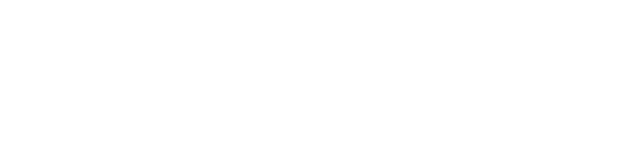
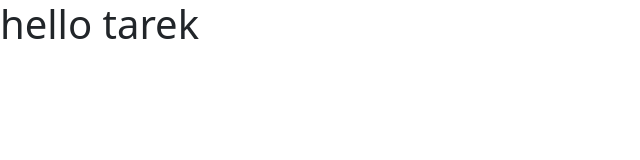
Before and after one commit to tarekalways/bootstrap-project-one, a plain HTML site: page index.html in a window 1280 px wide. Shown: the whole page, without its empty margins (0-640 px from the left). Drawn offline with nearby package versions, Linux system fonts and the light colour scheme.

Commit message:
second commit

```diff
--- a/index.html
+++ b/index.html
@@ -9,6 +9,8 @@
 </head>
 <body>
 
+  <h1>hello tarek</h1>
+
   <!-- Bootstrap Js Cdn Link -->
   <script src="https://cdn.jsdelivr.net/npm/bootstrap@5.3.6/dist/js/bootstrap.bundle.min.js"></script>
 </body>
```
